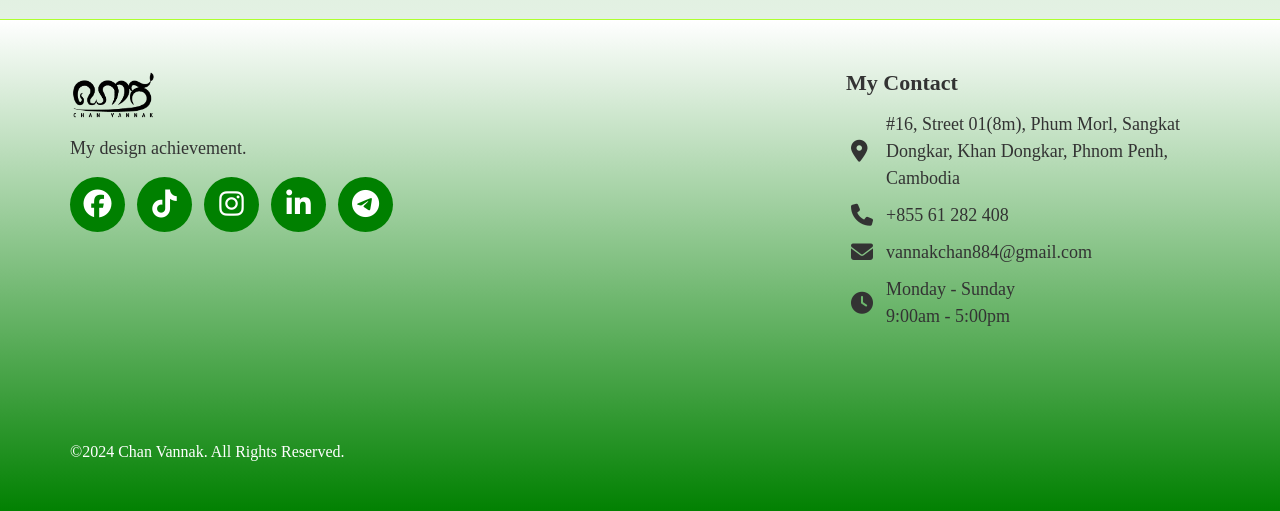
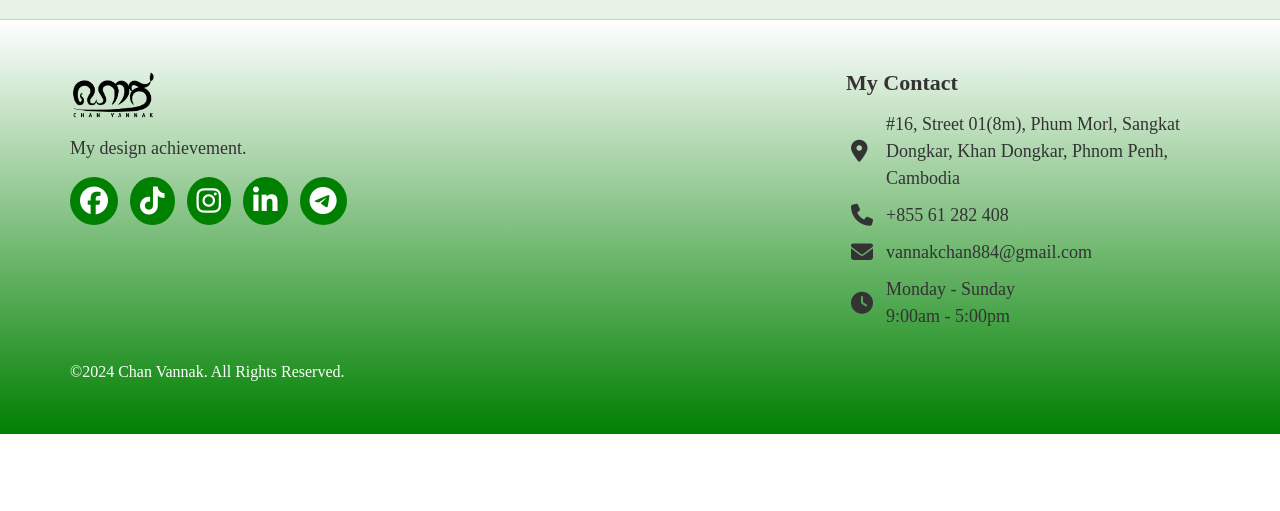
Before and after one commit to VannnakChan884/vannak-e-invitation, a Vue app: page /contact in a window 1280 px wide. Shown: the part 859-1370 px from the top of the page. After the commit the page ends 1293 px from the top, so only its background shows below. Built offline with nearby package versions, Linux system fonts and the light colour scheme.

Commit message:
Mar 25, 2024 3:27 PM

```diff
--- a/src/assets/main.css
+++ b/src/assets/main.css
@@ -8,6 +8,7 @@ body{
   background-image: linear-gradient(rgba(0, 128, 0, 0.3), white);
   background-repeat: no-repeat;
   background-position: center;
+  box-sizing: border-box;
 }
 ul,h1,h2,h3,p{
   list-style-type: none;
--- a/src/components/Achievements.vue
+++ b/src/components/Achievements.vue
@@ -125,8 +125,8 @@
         padding: 5px 0 5px 0;
     }
     .container .swiper-main .achievement-card{
-        width: 300px;
-        /* height: 400px; */
+        /* width: 300px; */
+        height: 450px;
         background-color: #f9f9f9;
         border-radius: 20px;
         overflow: hidden;
@@ -139,7 +139,7 @@
         width: 100%;
         height: 200px;
         background-color: orange;
-        border-radius: 20px;
+        /* border-radius: 20px; */
         overflow: hidden;
         cursor: pointer;
     }
--- a/src/components/Footer.vue
+++ b/src/components/Footer.vue
@@ -17,7 +17,7 @@
                         <a href="https://t.me/chanvannak408" target="_blank"><i class="fa-brands fa-telegram"></i></a>
                     </div>
                 </div>
-                <div class="col-md-4 col-12"></div>
+                <div class="col-md-4 col-12 mb-5"></div>
                 <div class="col-md-4 col-12">
                     <div class="footer-contact">
                         <h3 class="footer-contact-title">My Contact</h3>
@@ -78,11 +78,10 @@
         gap: 12px
     }
     .container-fluid .footer-container .footer-social-link a{
-        width: 55px;
-        height: 55px;
+        display: block;
+        padding: 10px;
         background-color: green;
         border-radius: 100%;
-        overflow: hidden;
         display: flex;
         justify-content: center;
         align-items: center;
@@ -93,7 +92,7 @@
         color: #fff;
     }
     .container-fluid .footer-container .footer-copyright{
-        margin-top: 100px;
+        margin-top: 20px;
     }
     .footer-contact{
         width: 100%;
--- a/src/components/Slide.vue
+++ b/src/components/Slide.vue
@@ -73,6 +73,7 @@ onMounted(() => {
   bottom: 20px !important;
   left: 50%;
   transform: translate(-50%) !important;
+  z-index: 1;
 }
 
 ::v-deep .swiper-pagination-bullet-active {
--- a/src/views/AchievementDetail.vue
+++ b/src/views/AchievementDetail.vue
@@ -56,7 +56,7 @@ const displayedPages = computed(() => {
     <div class="container-fluid mt-5" style="margin-bottom: 150px">
         <div class="container">
             <div class="row mb-5">
-                <div class="col-xl-3 col-lg-3 col-md-3 col-sm-3 mb-4" v-for="(achievement, i) in achievementList"
+                <div class="col-md-3 col-sm-12 col-6 mb-4" v-for="(achievement, i) in achievementList"
                     :key="i">
                     <div class="achievement-card">
                         <div class="acheivement-card-img">
@@ -121,9 +121,14 @@ const displayedPages = computed(() => {
     <Footer />
 </template>
 <style scoped>
+.container{
+    width: 100%;
+    overflow: hidden;
+    box-sizing: border-box;
+}
 .achievement-card {
-    width: 300px;
-    /* height: 400px; */
+    /* width: 300px; */
+    /* height: 450px; */
     background-color: #f9f9f9;
     border-radius: 20px;
     overflow: hidden;
--- a/src/views/Contact.vue
+++ b/src/views/Contact.vue
@@ -52,7 +52,7 @@ import GoToTop from '../components/GoToTop.vue'
             <div class="col-md-6 col-12">
                 <div class="contact-form">
                     <h2 class="contact-form-title">Contact Form</h2>
-                    <form>
+                    <form class="contact-form-info">
                         <div class="form-floating mb-3">
                             <input type="text" class="form-control" id="floatingInput" placeholder="Chan Vannak"
                                 required>
@@ -131,4 +131,7 @@ ul li span {
 .contact-form-title {
     margin-bottom: 16px;
 }
+.contact-form-info label{
+    z-index: 1;
+}
 </style>
```
